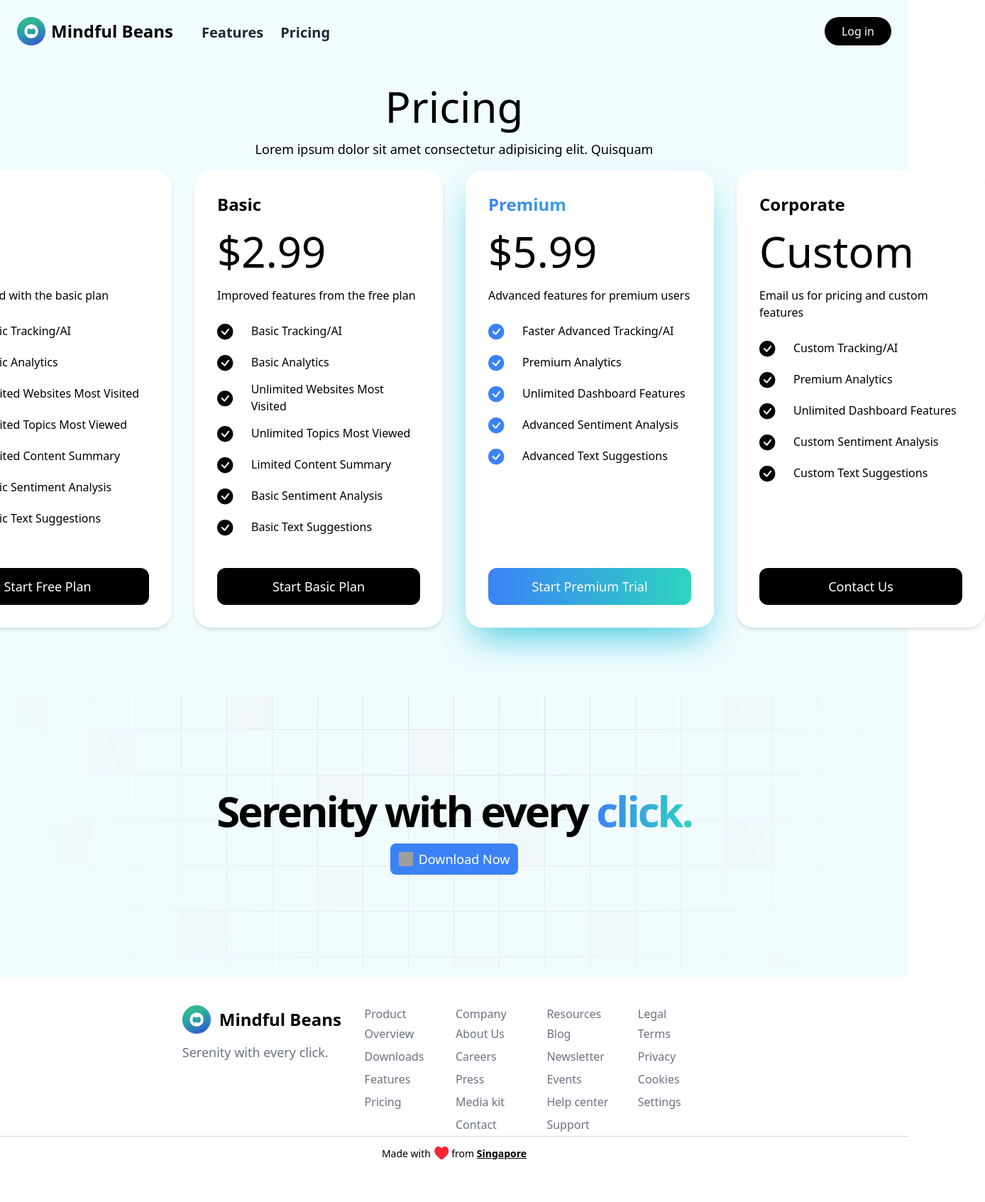
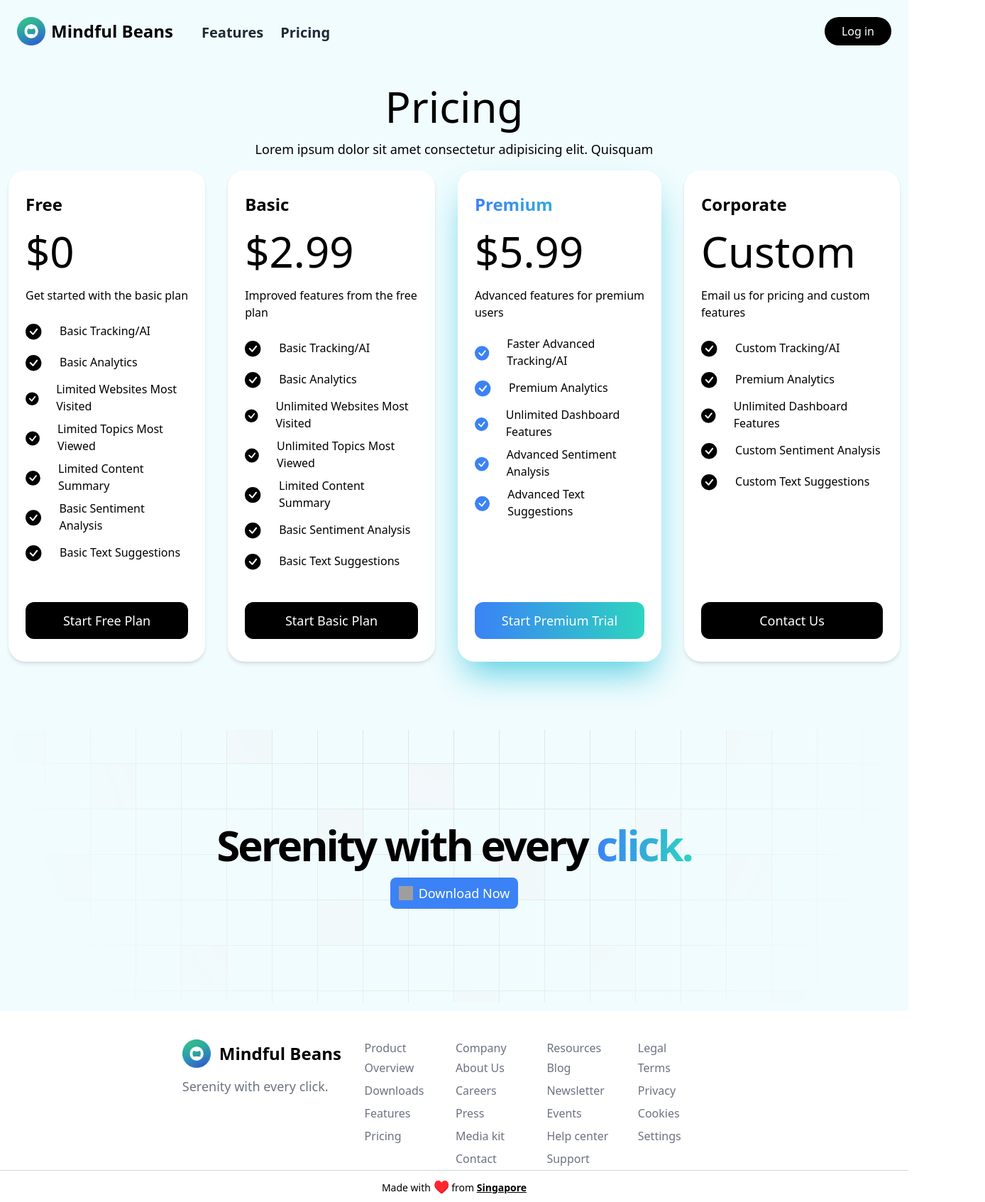
Before and after one commit to AngKS/PolyHack2023_DevBeans, a React (Create React App) app in the folder web-app/: page /pricing in a window 1280 px wide. Shown: the whole page at 71% size, 1388 px wide, since content can reach past the window. Before the commit the page ends 1645 px from the top, so only its background shows below. Built offline with nearby package versions, Linux system fonts and the light colour scheme; no server answers; grey boxes are pictures that could not be loaded.

Commit message:
fixed navigation and layout for Pricing page

```diff
--- a/web-app/src/components/pricing/PlanCard.js
+++ b/web-app/src/components/pricing/PlanCard.js
@@ -6,7 +6,7 @@ function Plancard({ name, description, price, features, color, btnText}) {
     <div
       style={{ backgroundColor: color }}
       className={
-        "flex min-h-[428px] w-[350px] flex-col rounded-3xl p-8" +
+        "flex min-h-[428px] w-fit flex-col rounded-3xl py-8 px-6" +
         (name === "Premium" ? " shadow-2xl shadow-cyan-500/70" : " shadow-md")
       }
     >
--- a/web-app/src/components/pricing/Pricing.js
+++ b/web-app/src/components/pricing/Pricing.js
@@ -4,7 +4,7 @@ import PlanCard from "./PlanCard";
 function Pricing() {
 
   return (
-    <div className="flex flex-row gap-8">
+    <div className="flex flex-row gap-8 px-3">
       <PlanCard
         // color="#78E3FC"
         color="#FFFFFF"
--- a/web-app/src/layout/Footer.js
+++ b/web-app/src/layout/Footer.js
@@ -39,10 +39,10 @@ function Footer() {
         <div className=""></div>
         <div className=""></div>
         <div className="col-span-2 flex flex-col gap-1 justify-start items-start mr-3">
-          <div className="flex justify-start gap-2 items-center">
+          <Link to="/" className="flex justify-start gap-2 items-center">
             <img src={Logo} alt="logo" className="w-10 h-10 mr-1" />
             <span className="font-extrabold text-2xl">Mindful Beans</span>
-          </div>
+          </Link>
           <p className="text-gray-500 mt-2 font-medium text-lg">
             Serenity with every click.
           </p>
@@ -52,12 +52,14 @@ function Footer() {
             <h1 className="font-medium text-md capitalize text-gray-500">
               {key}
             </h1>
+
             {data[key].map((item) => (
               <Link
-                to={Object.values(item)}
+                to={`${Object.values(item)}`}
                 className="text-gray-500 text-md text-black font-medium hover:text-blue-400 duration-500 my-1"
               >
                 {Object.keys(item)}
+
               </Link>
             ))}
           </div>
```
Also changed, not shown: 1 other file (tests, documents, lock files or other folders).
